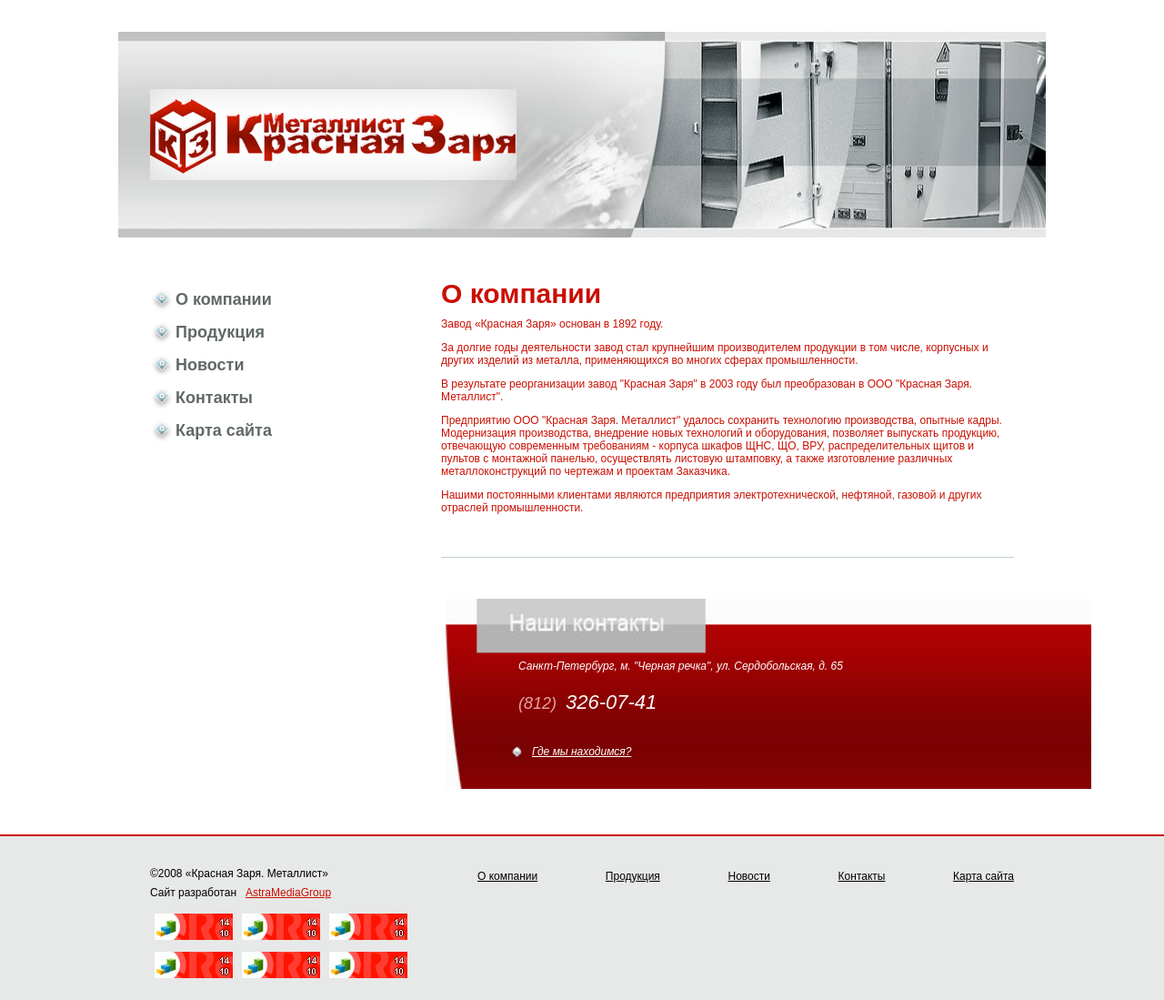
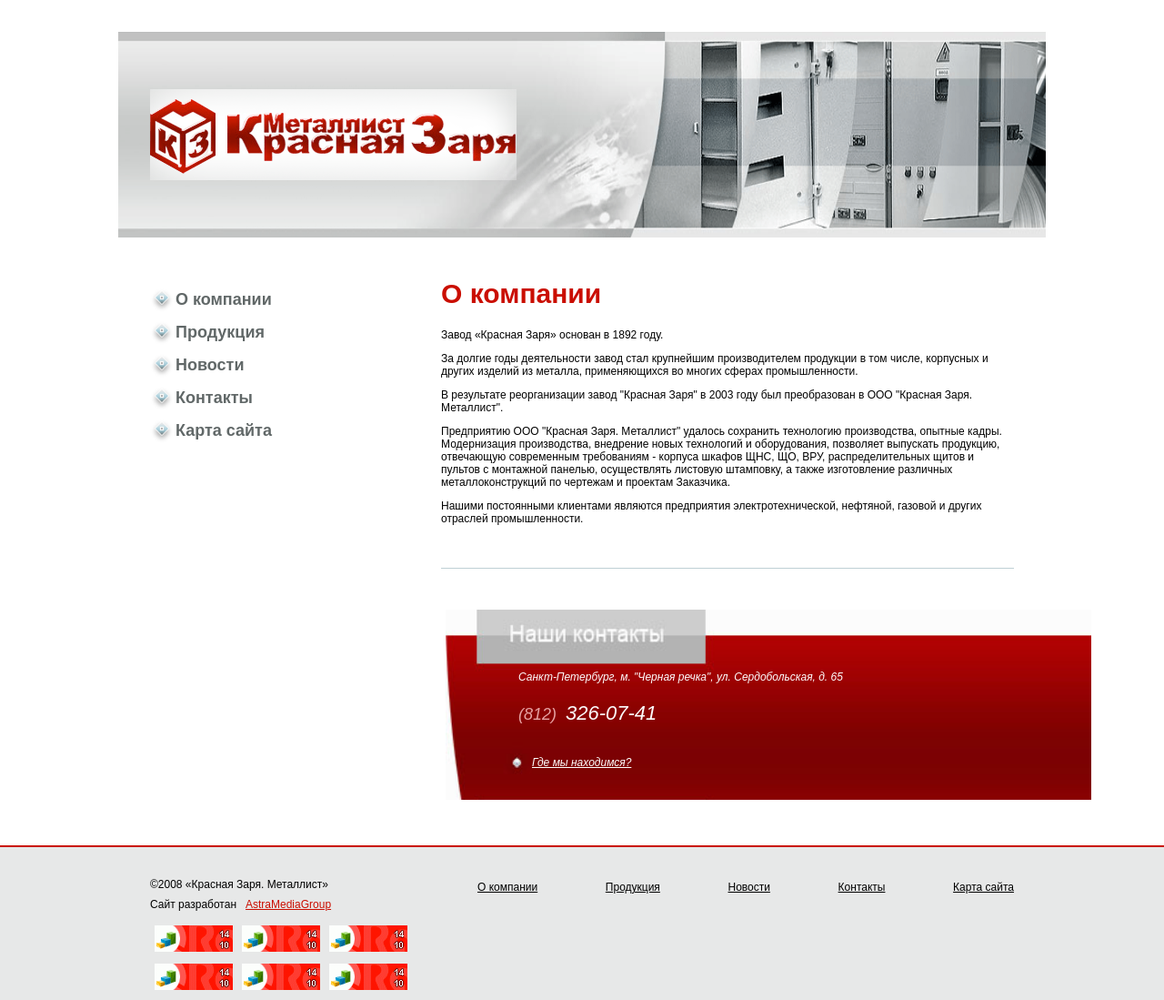
Before and after one commit to Enkil/kzm-spb.ru, a plain HTML site: page about.html in a window 1280 px wide. Shown: the top 1099 px of the page at 91% size. Drawn offline with Linux system fonts and the light colour scheme.

Commit message:
Update 2015-09-28T23:58:47.989Z

```diff
--- a/about.html
+++ b/about.html
@@ -163,15 +163,15 @@
       </aside>
       <section class="content">
         <!-- Content text block-->
-        <h2 class="h2">О компании
-          <div class="text">
-            <p>Завод «Красная Заря» основан  в 1892 году.</p>
-            <p>За долгие годы деятельности завод стал крупнейшим производителем продукции в том числе, корпусных и других изделий из металла, применяющихся во многих сферах промышленности.</p>
-            <p>В результате реорганизации завод "Красная Заря"  в 2003 году был преобразован в ООО "Красная Заря. Металлист".</p>
-            <p>Предприятию ООО "Красная Заря. Металлист" удалось сохранить технологию производства, опытные кадры. Модернизация производства, внедрение новых технологий и оборудования,  позволяет выпускать продукцию, отвечающую современным требованиям - корпуса шкафов ЩНС, ЩО, ВРУ, распределительных щитов и пультов с монтажной панелью, осуществлять листовую штамповку, а также изготовление различных металлоконструкций по чертежам и проектам Заказчика.</p>
-            <p>Нашими постоянными клиентами являются предприятия электротехнической, нефтяной, газовой и других отраслей промышленности.</p>
-          </div>
-        </h2>
+        <h2 class="h2">О компании</h2>
+        <div class="text">
+          <p>Завод «Красная Заря» основан в 1892 году.</p>
+          <p>За долгие годы деятельности завод стал крупнейшим производителем продукции в том числе, корпусных и других изделий из металла, применяющихся во многих сферах промышленности.</p>
+          <p>В результате реорганизации завод "Красная Заря" в 2003 году был преобразован в ООО "Красная Заря. Металлист".</p>
+          <p>Предприятию ООО "Красная Заря. Металлист" удалось сохранить технологию производства, опытные кадры. Модернизация производства, внедрение новых технологий и оборудования, позволяет выпускать продукцию, отвечающую современным требованиям - корпуса
+            шкафов ЩНС, ЩО, ВРУ, распределительных щитов и пультов с монтажной панелью, осуществлять листовую штамповку, а также изготовление различных металлоконструкций по чертежам и проектам Заказчика.</p>
+          <p>Нашими постоянными клиентами являются предприятия электротехнической, нефтяной, газовой и других отраслей промышленности.</p>
+        </div>
         <!-- Contacts block--><address class="contacts-wrapper">
           <div class="contacts">
             <p class="contacts__address">Санкт-Петербург, м. "Черная речка", ул. Сердобольская, д. 65</p>
```
Also changed, not shown: includes/_content-text.html (+9 -9 lines), includes/_content.html (+9 -9 lines), index.html (+9 -9 lines), products.html (+9 -9 lines).
